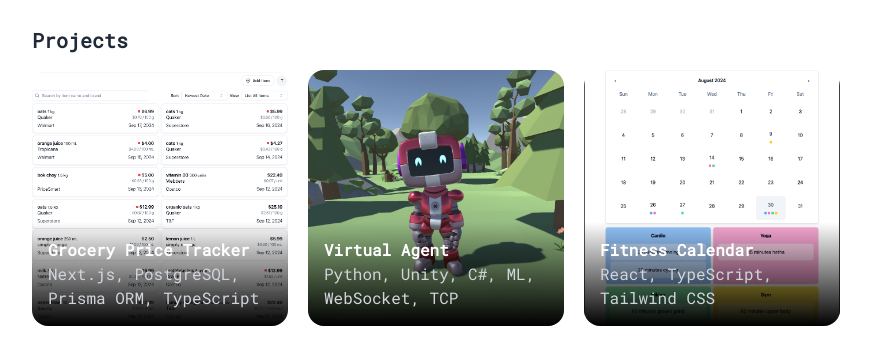
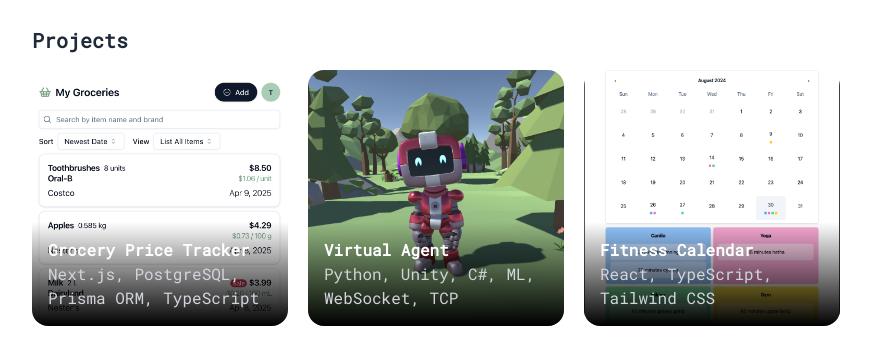
Before and after one commit to jessicaluong/jessicaluong.github.io, a Next.js app: page / in a window 1280 px wide. Shown: the part 442-786 px from the top of the page, without its empty margins (204-1075 px from the left). Built offline with nearby package versions, Linux system fonts and the light colour scheme.

Commit message:
Update image for grocery price tracker

```diff
--- a/src/app/page.js
+++ b/src/app/page.js
@@ -57,7 +57,7 @@ export default function Home() {
         <div className="grid sm:grid-cols-2 lg:grid-cols-3 gap-5">
           <ProjectCard
             title="Grocery Price Tracker"
-            imageSrc="./price_tracker.png"
+            imageSrc="./grocery-price-tracker.png"
             link="https://github.com/jessicaluong/grocery-price-tracker"
             description="Next.js, PostgreSQL, Prisma ORM, TypeScript"
           />
```
Also changed, not shown: public/grocery-price-tracker.png (added).
